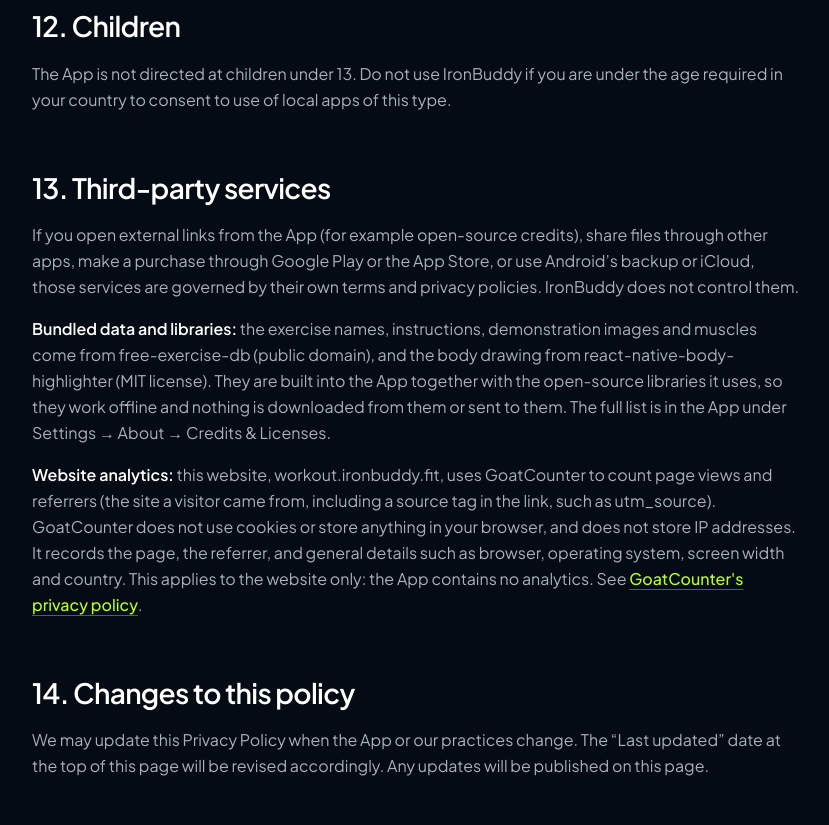
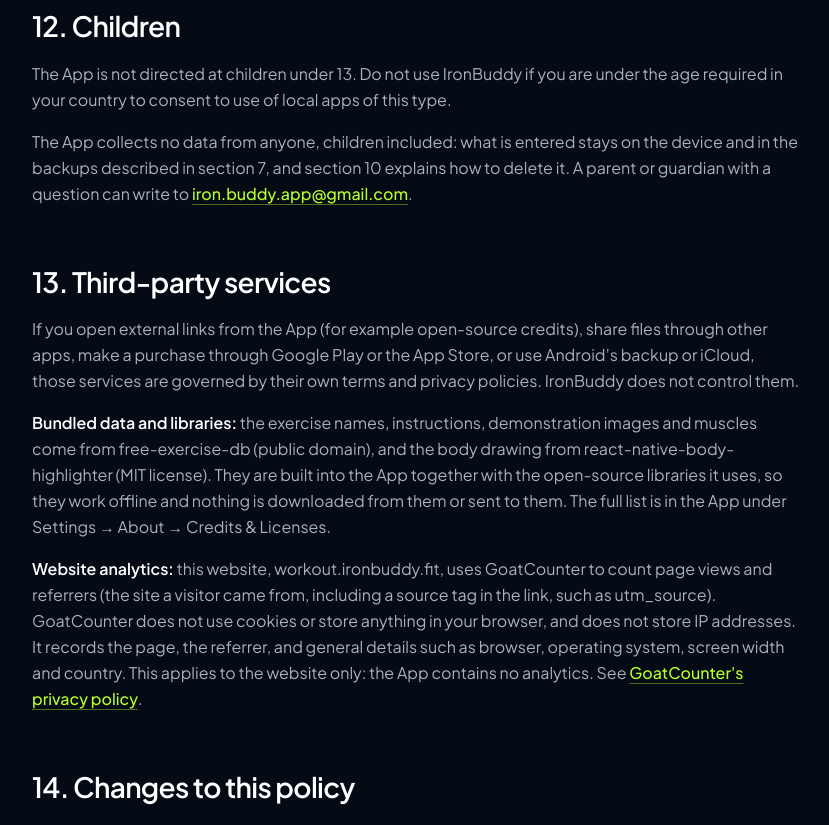
Before and after one commit to ironbuddyapp/ironbuddy-workout-site, a Next.js app: page /privacy in a window 1280 px wide. Shown: the part 7320-8145 px from the top of the page, without its empty margins (224-1053 px from the left). Built offline with nearby package versions, Linux system fonts and the light colour scheme.

Commit message:
docs(privacy): say in Children that the app collects no data and how a parent can reach us
Co-Authored-By: Claude Opus 5.5 (1M context) <noreply@anthropic.com>

```diff
--- a/src/app/privacy/page.tsx
+++ b/src/app/privacy/page.tsx
@@ -419,6 +419,12 @@ export default function PrivacyPage() {
             The App is not directed at children under 13. Do not use IronBuddy if you are under the
             age required in your country to consent to use of local apps of this type.
           </p>
+          <p>
+            The App collects no data from anyone, children included: what is entered stays on the device
+            and in the backups described in section 7, and section 10 explains how to delete it. A parent
+            or guardian with a question can write to{" "}
+            <TextLink href={`mailto:${email}`}>{email}</TextLink>.
+          </p>
         </ContentSection>
 
         <ContentSection id="third-party" title="13. Third-party services">
```
